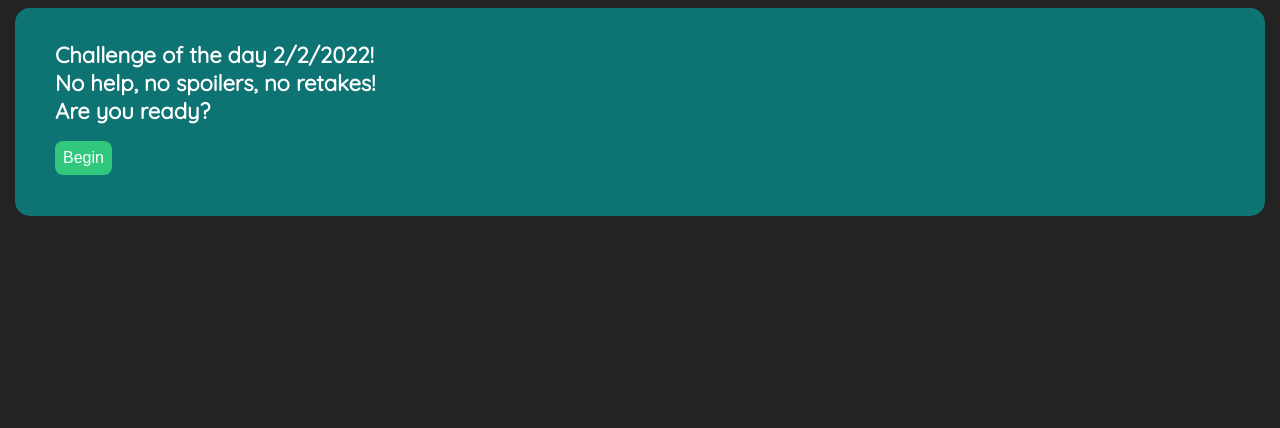
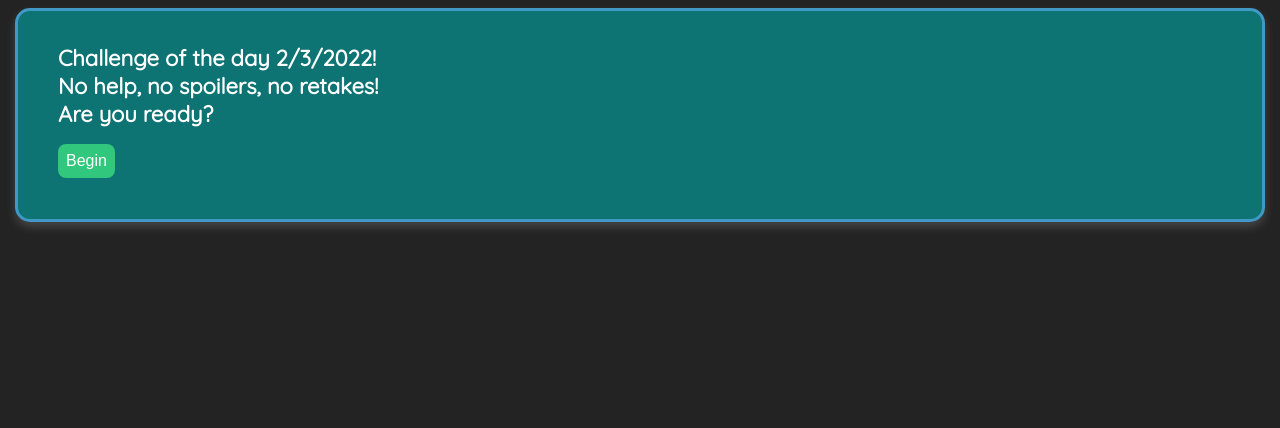
Before and after one commit to dschmitzz/ProjectZ1.1, a PHP site: page /challenge.html in a window 1280 px wide. Shown: the top 428 px of the page. Run offline with PHP 8.4, Linux system fonts and the light colour scheme.

Commit message:
challenge, visual update

```diff
--- a/challenge.html
+++ b/challenge.html
@@ -52,7 +52,7 @@
           // If the count down is over, write some text
           if (distance <= 0) {
             clearInterval(x);
-            document.getElementById('challenge').innerHTML = "<h4 id='prompt'>Challenge of the day <span id='date'>2/2/2022</span>!<br> No help, no spoilers, no retakes!<br> Are you ready?</h4><button id='start-btn' onclick='countdown()'>Begin</button><div class='challenge-header'>" +
+            document.getElementById('challenge').innerHTML = "<h4 id='prompt'>Challenge of the day <span id='date'>2/3/2022</span>!<br> No help, no spoilers, no retakes!<br> Are you ready?</h4><button id='start-btn' onclick='countdown()'>Begin</button><div class='challenge-header'>" +
             "<span id='countdown'></span>" +
             "<h3 id='question'></h3>" +
             "<div id='answer'></div>" +
@@ -66,7 +66,6 @@
 <body>
 
     <div id='challenge'>
-        <h3>Time remaining until first challenge:</h3>
         <h1 id="demo"></h1>
         <!-- <h4 id='prompt'>Challenge of the day <span id='date'>2/2/2022</span>!<br> No help, no spoilers, no retakes!<br> Are you ready?</h4>
         <button id='start-btn' onclick='countdown()'>Begin</button>
--- a/css/styles.css
+++ b/css/styles.css
@@ -300,7 +349,9 @@ pre > code {
 
 #challenge {
     background-color: rgba(147, 245, 245, .2);
+    border: 3px solid rgb(97, 179, 255,.6);
     border-radius: 15px;
+    box-shadow: 0 5px 10px rgba(151, 151, 151, .3);
     padding: 25px;
 }
 
--- a/js/timer.js
+++ b/js/timer.js
@@ -1,18 +1,11 @@
 var taken = false;
 part = 1;
-questions = ["What's 2 + 2?",
-'What is 2<sup>5</sup>?',
-'Sum up the prime numbers between 1 and 22, inclusive.',
-'Sum up the composite numbers between 1 and 22, inclusive.',
-'What is 2022<sub>10</sub> + 1011<sub>2</sub>?<br>Answer in binary.'];
 times = [10, 20, 30, 40, 50, 60, 75, 90, 105, 120];
-timeSplits = [0, 0, 0, 0, 0, 0, 0, 0, 0, 0]
-answers = [4, 32, 77, 175, 11111100110];
-corrections = ['Recall that 2 + 2 = 4.',
-'2<sup>5</sup> is equal to 2*2*2*2*2 = 4*2*2*2 = 8*2*2 = 16*2 = 32.',
-'A prime number is only divisible by 1 and itself.<br>1 is not prime by definition.<br>The prime numbers from 1 to 22 are 2, 3, 5, 7, 11, 13, 17, and 19.<br>2 + 3 + 5 + 7 + 11 + 13 + 17 + 19 = 77.',
-'A composite number can be divided by a whole number besides 1 and itself.<br>1 is defined as neither prime nor composite.<br>The composite numbers from 1 to 22 are 4, 6, 8, 9, 10, 12, 14, 15, 16, 18, 20, 21, and 22.<br>4 + 6 + 8 + 9 + 10 + 12 + 14 + 15 + 16 + 18 + 20 + 21 + 22 = 175.',
-'Wrong'];
+questions = ["What's 2 + 3?",
+"What is 2/3 to 2 decimal places?",
+"What is (2/3)<sup>3/2</sup> to 3 decimal places?",
+"What is 3log<sub>2</sub>2?",]
+answers = [5, .67, .544, 3]
 today = new Date();
 
 function countdown() {
@@ -55,7 +48,7 @@ function submit() {
     if (answer.value.trim() == answers[part - 1]) {
         // await new Promise(resolve => setTimeout(resolve, 1000));
         part++;
-        if (part == 6) {
+        if (part == 5) {
             end('win');
             return;
         }
@@ -75,7 +68,7 @@ function end(status) {
             //document.getElementById('challenge').innerHTML = "Time's up! <br><br>" + corrections[part - 1] + "<br><br>You made it to part " + Part + '!';
             document.getElementById('challenge').innerHTML = "Time's up!";
             break;
-        case 'win':document.getElementById('challenge').innerHTML = 'Congratulations! You completed all 5 parts of the challenge.';
+        case 'win':document.getElementById('challenge').innerHTML = 'Congratulations! You completed all parts of the challenge.';
             break;
         default:
             document.getElementById('challenge').innerHTML = 'Challenge over :/';
@@ -96,3 +89,17 @@ window.addEventListener('keyup', function(event) {
         submit();
     }
 });
+
+
+// questions = ["What's 2 + 2?",
+// 'What is 2<sup>5</sup>?',
+// 'Sum up the prime numbers between 1 and 22, inclusive.',
+// 'Sum up the composite numbers between 1 and 22, inclusive.',
+// 'What is 2022<sub>10</sub> + 1011<sub>2</sub>?<br>Answer in binary.'];
+// timeSplits = [0, 0, 0, 0, 0, 0, 0, 0, 0, 0]
+// answers = [4, 32, 77, 175, 11111100110];
+// corrections = ['Recall that 2 + 2 = 4.',
+// '2<sup>5</sup> is equal to 2*2*2*2*2 = 4*2*2*2 = 8*2*2 = 16*2 = 32.',
+// 'A prime number is only divisible by 1 and itself.<br>1 is not prime by definition.<br>The prime numbers from 1 to 22 are 2, 3, 5, 7, 11, 13, 17, and 19.<br>2 + 3 + 5 + 7 + 11 + 13 + 17 + 19 = 77.',
+// 'A composite number can be divided by a whole number besides 1 and itself.<br>1 is defined as neither prime nor composite.<br>The composite numbers from 1 to 22 are 4, 6, 8, 9, 10, 12, 14, 15, 16, 18, 20, 21, and 22.<br>4 + 6 + 8 + 9 + 10 + 12 + 14 + 15 + 16 + 18 + 20 + 21 + 22 = 175.',
+// 'Wrong'];
```
Also changed, not shown: other parts of css/styles.css (+51 -2 lines).
